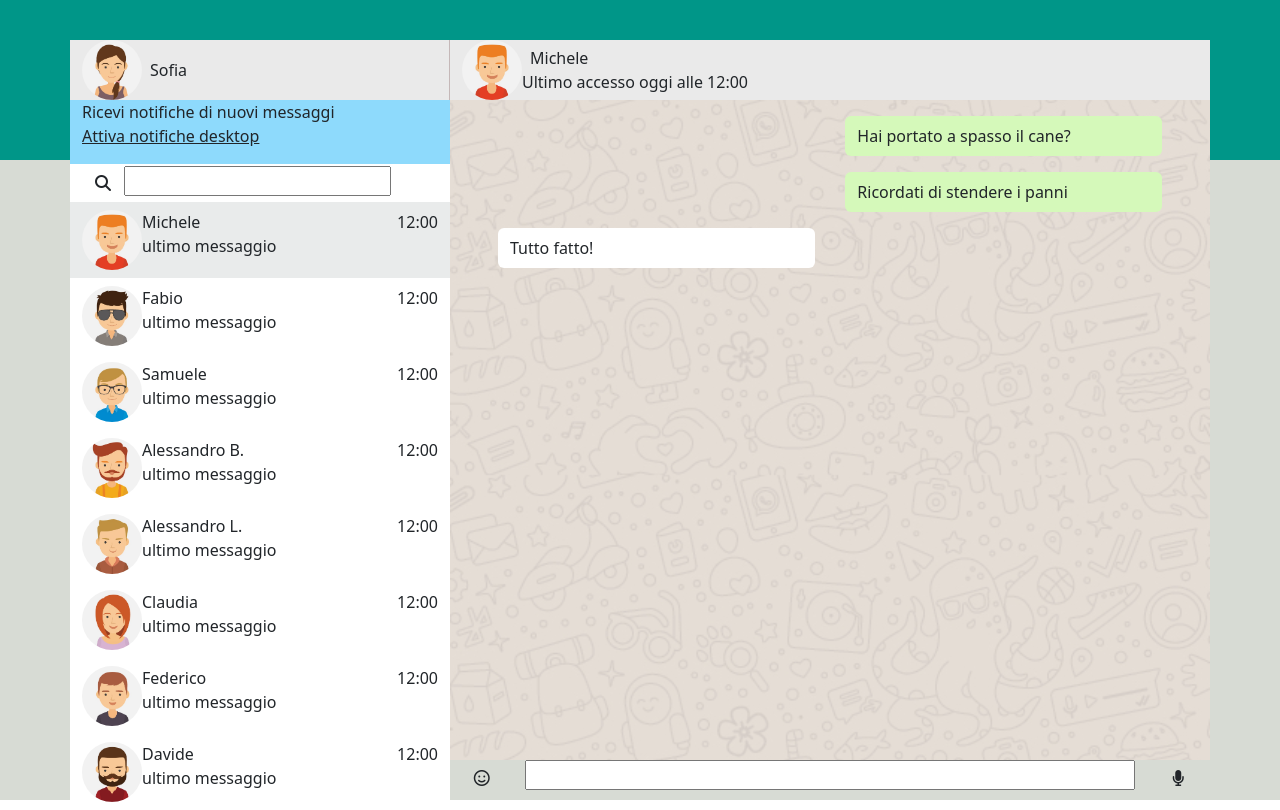
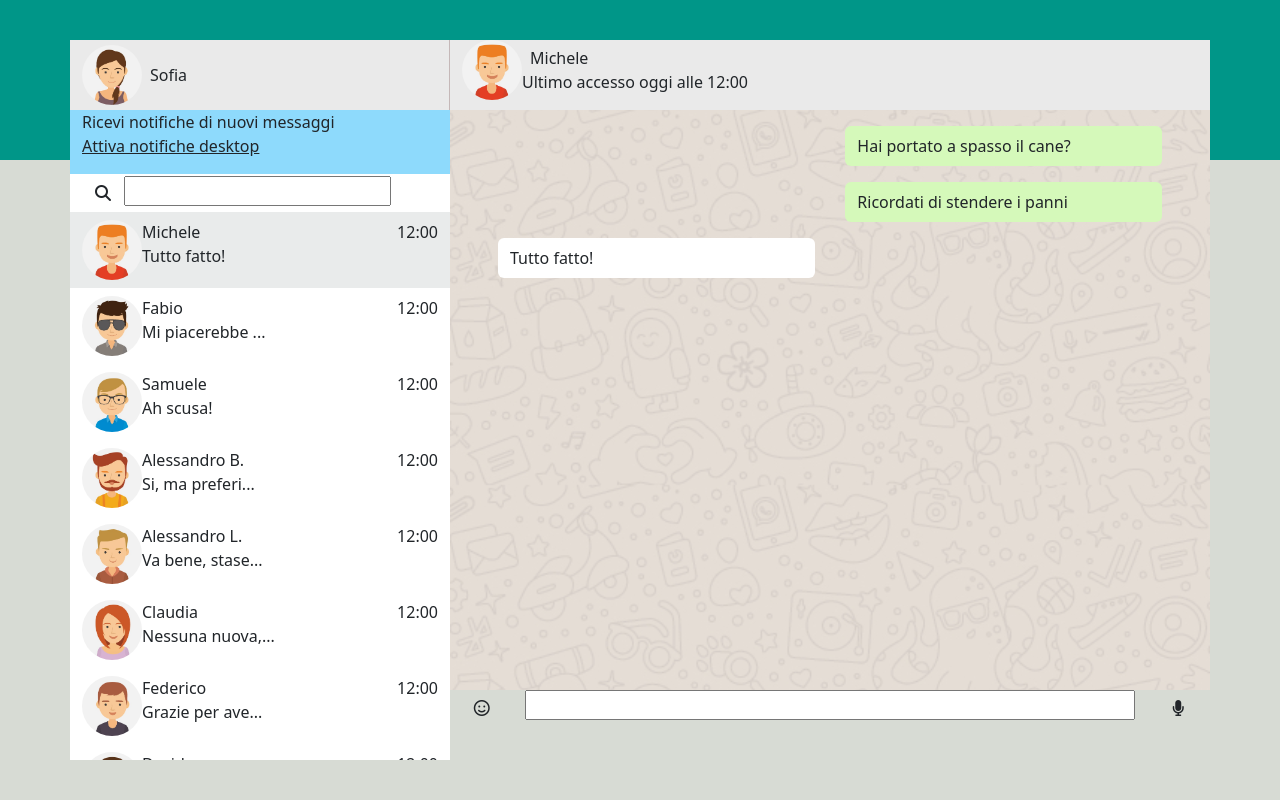
Before and after one commit to albertobaggio96/vue-boolzapp, a plain HTML site: page index.html in a window 1280 px wide. Drawn offline with nearby package versions, Linux system fonts and the light colour scheme.

Commit message:
last message is visible

```diff
--- a/css/style.css
+++ b/css/style.css
@@ -1,9 +1,11 @@
 header{
   background-color: #eaeaea;
+  height: 70px;
 }
 
-main{
-  height: calc(100% - 60px);
+main,
+#current-chat{
+  height: calc(100% - 70px);
 }
 
 img{
--- a/index.html
+++ b/index.html
@@ -24,10 +24,11 @@
       <div class="bgr-grey"></div>
 
 
-      <div class="container position-absolute top-50 start-50 translate-middle">
+      <div class="container position-absolute top-50 start-50 translate-middle ">
+
         <header class="row">
           <section id="user" class="col-4 ">
-            <div class="d-flex align-items-center">
+            <div class="d-flex align-items-center h-100">
               <img src="./img/avatar_io.jpg" alt="Sofia">
               <div class="ps-2">Sofia</div>
             </div>
@@ -45,7 +46,7 @@
         </header>
 
         <main class="row">
-          <aside  class="col-4 bg-white">
+          <aside  class="col-4 bg-white h-100 overflow-scroll">
             <section id="notification-search" class="row">
               <div class="col-12 bgr-light-blue">
                 <p class="mb-0">Ricevi notifiche di nuovi messaggi</p>
@@ -63,7 +64,7 @@
                   <img :src="`img/avatar${contact.avatar}.jpg`" :alt="contact.name">
                   <div class="me-auto">
                     <div class="">{{contact.name}}</div>
-                    <div>ultimo messaggio</div>
+                    <div>{{lastMessage(contact.messages[contact.messages.length - 1].message)}}</div>
                   </div>
                   <div>12:00</div>
                 </li>
@@ -72,7 +73,8 @@
 
           </aside>
 
-          <section id="current-chat" class="col-8 bg-light h-100">
+          <section id="current-chat" class="col-8 bg-light">
+
             <div class="row flex-column h-100">
               <div v-for="(text, index) in contacts[indexIndication].messages" :class="isSentOrReceived(text.status)" class="mt-3 col-5 py-2 rounded-2">
                 {{text.message}}
--- a/js/script.js
+++ b/js/script.js
@@ -176,9 +176,16 @@ const { createApp } = Vue
       }
     },
     methods: {
+        lastMessage(element){
+            if (element.length > 16){
+               return element = element.substring(0, 14) + "...";
+            } else
+            return element;
+        },
         getClickedIndex(index){
             this.indexIndication = index;
             console.log(this.indexIndication);
+            this.search = "";
         },
 
         isSentOrReceived(status){
@@ -198,7 +205,7 @@ const { createApp } = Vue
 
             this.writinText = "";
 
-            answer = null
+            answer = true;
 
             if(answer){
                 setTimeout(() => {
@@ -212,24 +219,24 @@ const { createApp } = Vue
                 }, 1000);
             }
 
-            console.log(this.contacts)
+            console.log(this.contacts);
         },
 
         isClicked(index){
             if (this.indexIndication === index){
-                return "clicked"
+                return "clicked";
             }
             this.searchOnChat()
             if(!this.contacts[index].visible){
-                return "d-none"
+                return "d-none";
             }
         },
         searchOnChat(){
             this.contacts.filter((contact) => {
                 if (contact.name.toLowerCase().indexOf(this.search.toLocaleLowerCase())> -1){
-                    contact.visible = true
+                    contact.visible = true;
                 } else{
-                    contact.visible = false
+                    contact.visible = false;
                 }
               })
         },
```
